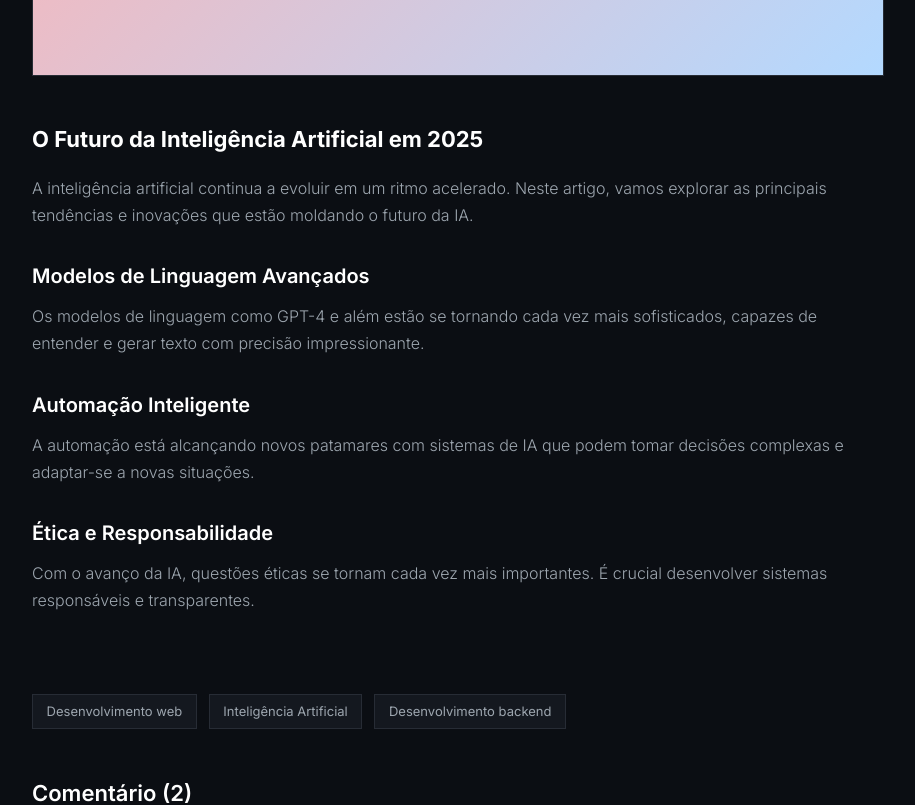
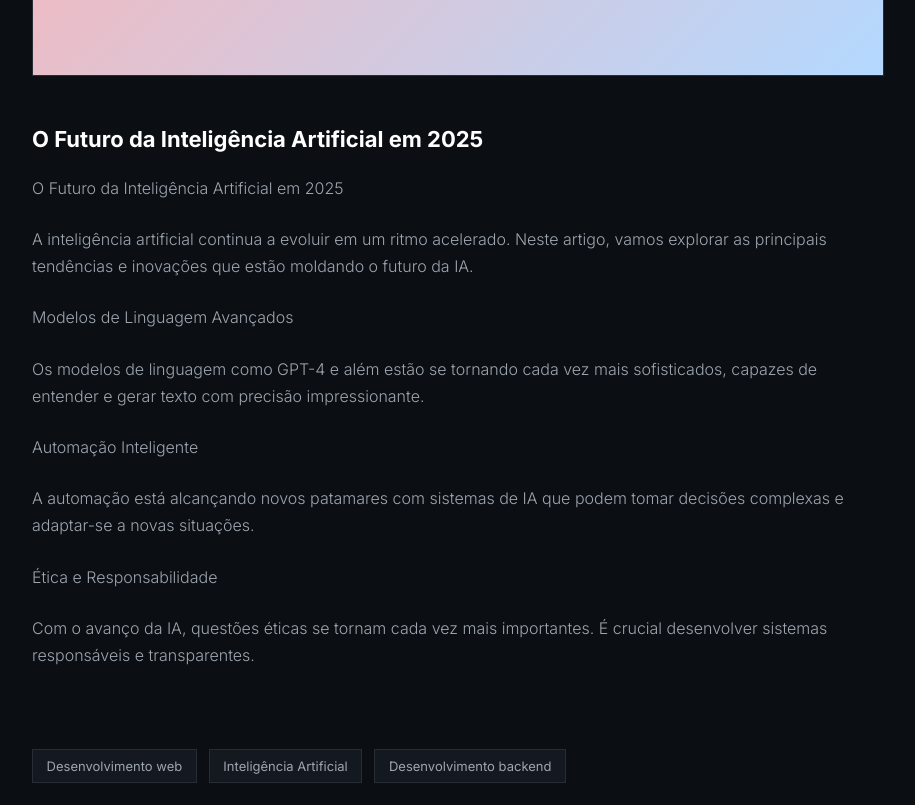
Before and after one commit to AlanFelipeM/MindBlog-Frontend, a React (Vite) app: page /artigos/1 in a window 1280 px wide. Shown: the part 960-1765 px from the top of the page, without its empty margins (182-1097 px from the left). Built offline with nearby package versions, Linux system fonts and the light colour scheme; no server answers; a web font is replaced by a local one.

Commit message:
feat: integrar leitura dinamica do artigo em ArticleDetail

```diff
--- a/src/pages/ArticleDetail/index.tsx
+++ b/src/pages/ArticleDetail/index.tsx
@@ -259,24 +259,11 @@ export const ArticleDetail = () => {
         {/* Conteúdo dinâmico do artigo contendo os textos e seções */}
         <div className="article-body-content">
           <h3 className="content-bold-title">{article.title}</h3>
-          <p className="content-paragraph">
-            A inteligência artificial continua a evoluir em um ritmo acelerado. Neste artigo, vamos explorar as principais tendências e inovações que estão moldando o futuro da IA.
-          </p>
-
-          <h4 className="content-section-title">Modelos de Linguagem Avançados</h4>
-          <p className="content-paragraph">
-            Os modelos de linguagem como GPT-4 e além estão se tornando cada vez mais sofisticados, capazes de entender e gerar texto com precisão impressionante.
-          </p>
-
-          <h4 className="content-section-title">Automação Inteligente</h4>
-          <p className="content-paragraph">
-            A automação está alcançando novos patamares com sistemas de IA que podem tomar decisões complexas e adaptar-se a novas situações.
-          </p>
-
-          <h4 className="content-section-title">Ética e Responsabilidade</h4>
-          <p className="content-paragraph">
-            Com o avanço da IA, questões éticas se tornam cada vez mais importantes. É crucial desenvolver sistemas responsáveis e transparentes.
-          </p>
+          {article.content.split('\n\n').map((paragraph, idx) => (
+            <p key={idx} className="content-paragraph">
+              {paragraph}
+            </p>
+          ))}
         </div>
 
         {/* Tags rodando ao final do artigo */}
```
